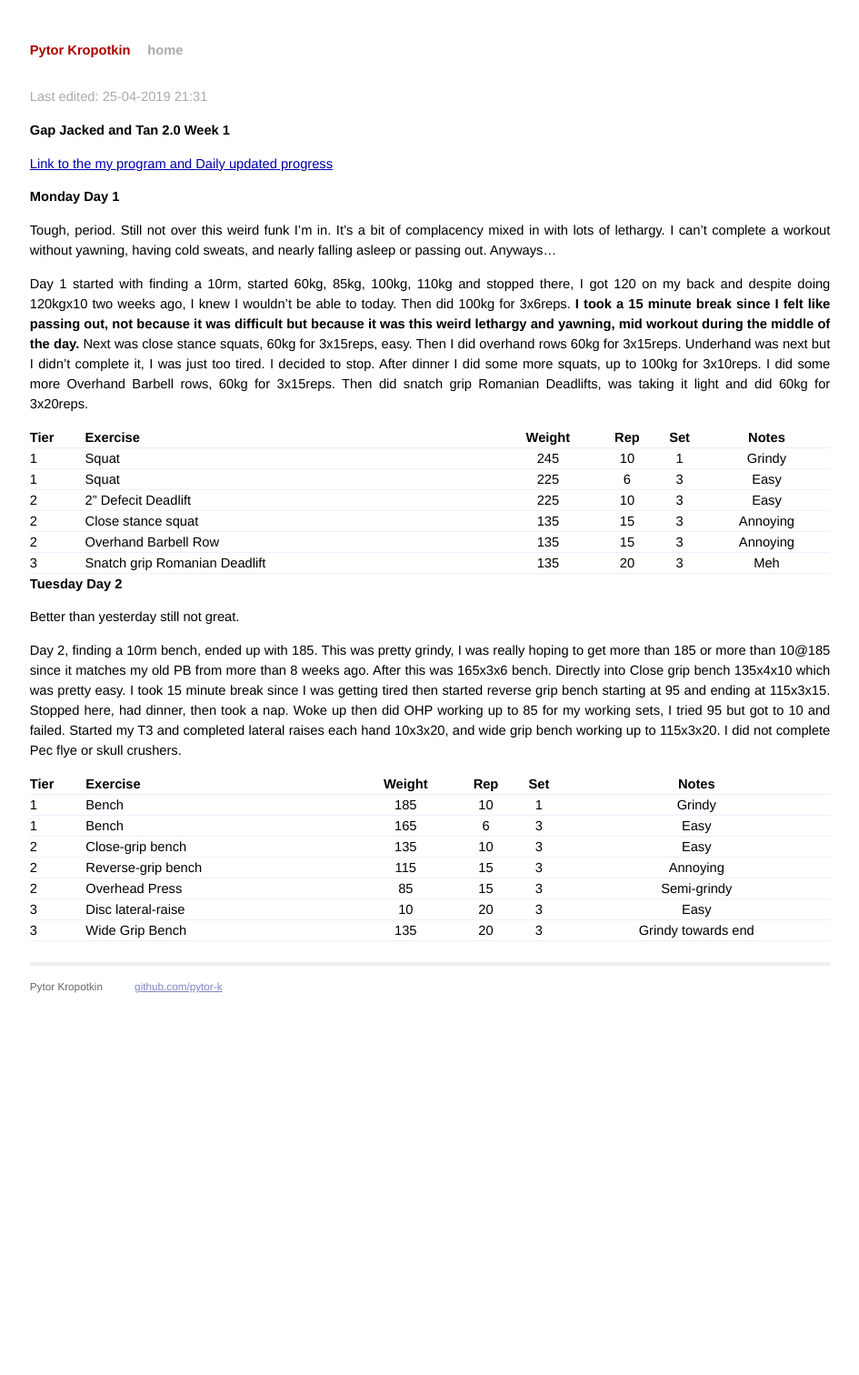
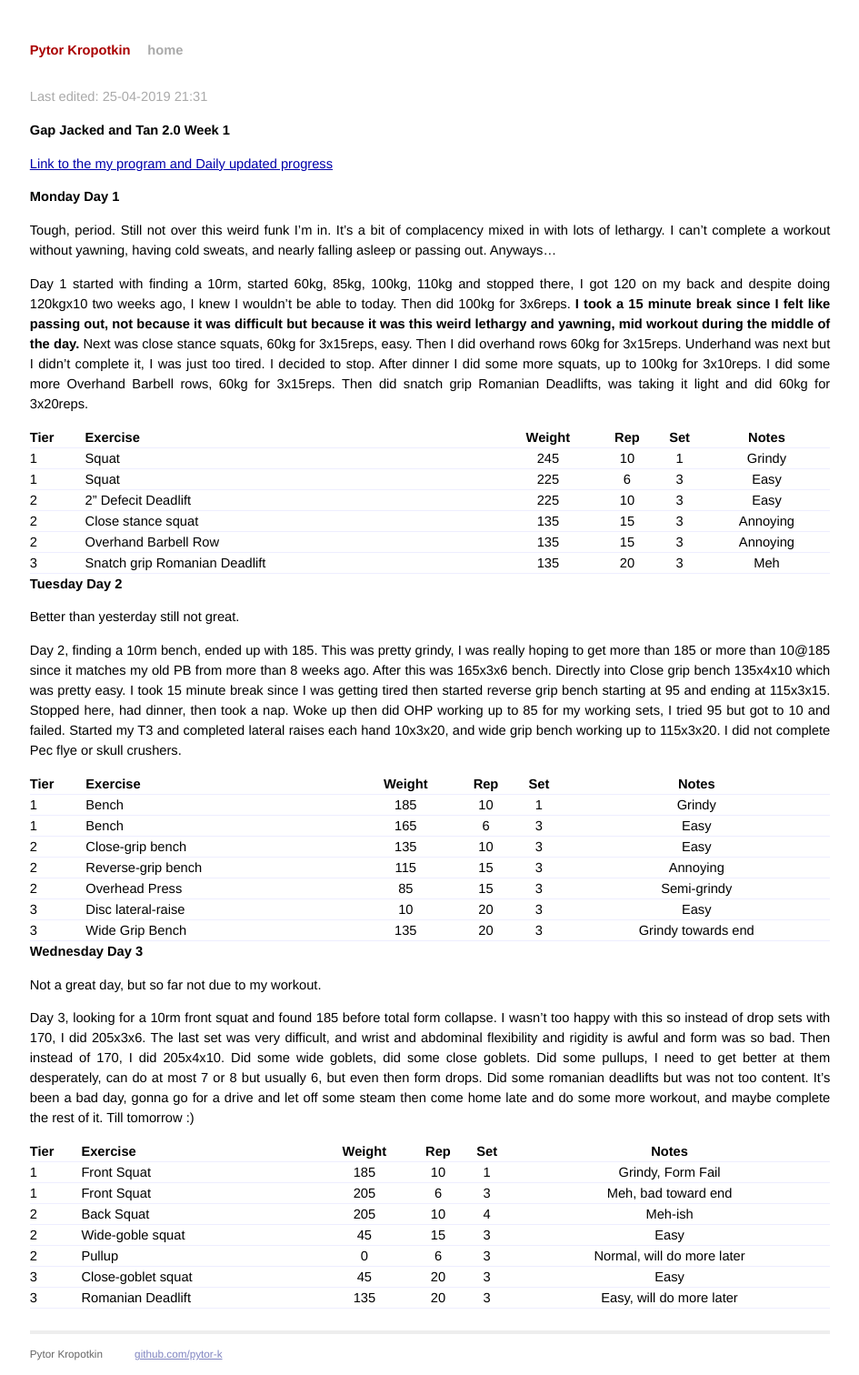
Before and after one commit to amesa0/pytor-k.github.io, a Jekyll site: the page built from _posts/2019-04-23-J&T2point0-week1.md, in a window 1280 px wide. Shown: the whole page at 91% size, without its empty margins (167-1112 px from the left). Built offline with Jekyll 4.4.1, drawn with Linux system fonts in a browser that asks for light colours; before the commit the page ends 1108 px from its top, so only the background shows below that.

Commit message:
Update 2019-04-23-J&T2point0-week1.md

```diff
--- a/_posts/2019-04-23-J&T2point0-week1.md
+++ b/_posts/2019-04-23-J&T2point0-week1.md
@@ -43,3 +43,21 @@ Day 2, finding a 10rm bench, ended up with 185. This was pretty grindy, I was re
 | 2 | Overhead Press | 85 | 15 | 3 | Semi-grindy |
 | 3 | Disc lateral-raise | 10 | 20 | 3 | Easy |
 | 3 | Wide Grip Bench | 135 | 20 | 3 | Grindy towards end |
+
+
+### Wednesday Day 3
+
+Not a great day, but so far not due to my workout.
+
+Day 3, looking for a 10rm front squat and found 185 before total form collapse. I wasn't too happy with this so instead of drop sets with 170, I did 205x3x6. The last set was very difficult, and wrist and abdominal flexibility and rigidity is awful and form was so bad. Then instead of 170, I did 205x4x10. Did some wide goblets, did some close goblets. Did some pullups, I need to get better at them desperately, can do at most 7 or 8 but usually 6, but even then form drops. Did some romanian deadlifts but was not too content. It's been a bad day, gonna go for a drive and let off some steam then come home late and do some more workout, and maybe complete the rest of it. Till tomorrow :)
+
+
+| Tier | Exercise | Weight | Rep | Set | Notes |
+|---|---|:---:|:---:|:---:|:---:|
+| 1 | Front Squat | 185 | 10 | 1 | Grindy, Form Fail |
+| 1 | Front Squat | 205 | 6 | 3 | Meh, bad toward end |
+| 2 | Back Squat | 205 | 10 | 4 | Meh-ish |
+| 2 | Wide-goble squat | 45 | 15 | 3 | Easy |
+| 2 | Pullup | 0 | 6 | 3 | Normal, will do more later|
+| 3 | Close-goblet squat | 45 | 20 | 3 | Easy |
+| 3 | Romanian Deadlift | 135 | 20 | 3 | Easy, will do more later|
```
